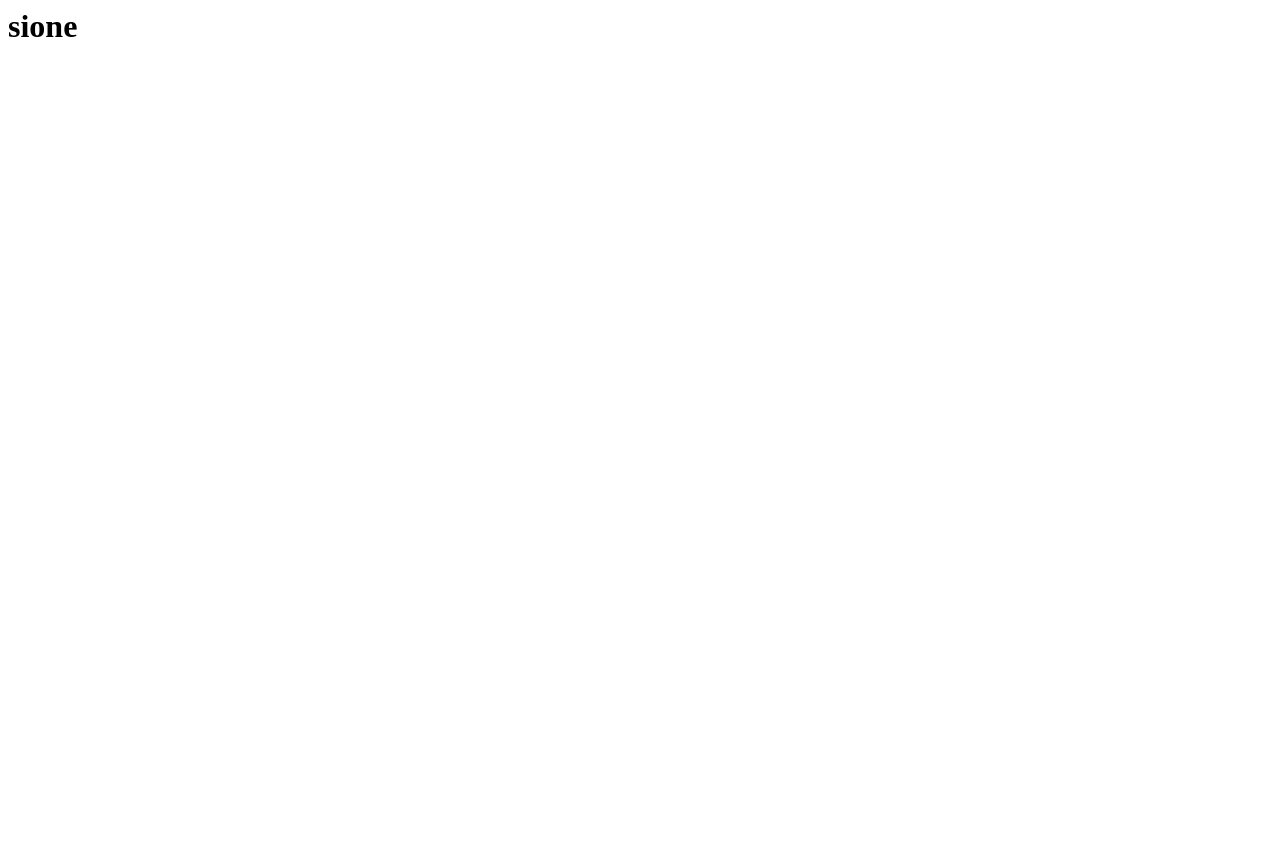
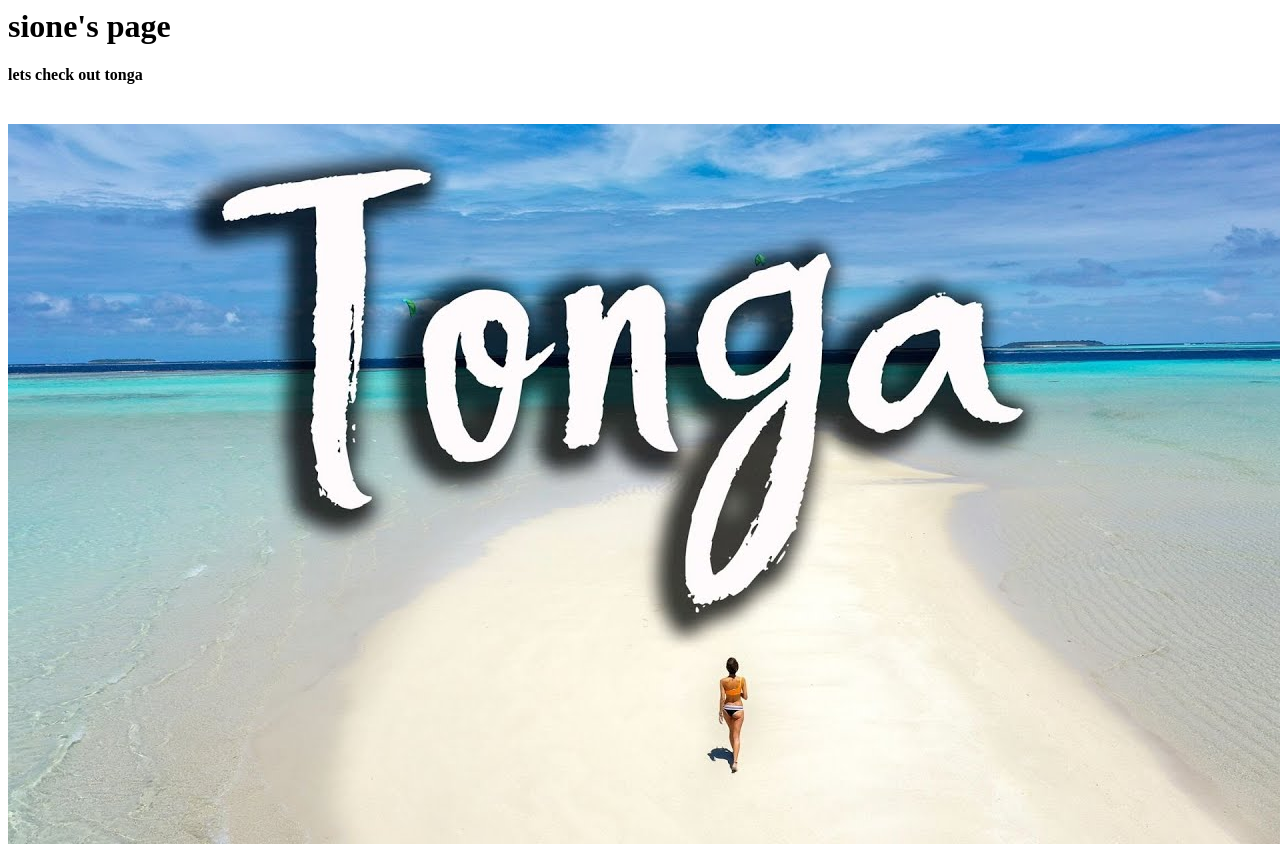
Before and after one commit to sionesmith/sionesmith.github.io, a plain HTML site: page index.html in a window 1280 px wide. Before the commit the page ends 800 px from the top, so only its background shows below. Drawn offline with Linux system fonts and the light colour scheme.

Commit message:
visit tonga

```diff
--- a/index.html
+++ b/index.html
@@ -1,3 +1,11 @@
 <html>
-    <h1>sione</h1>
+<head>
+<h1>sione's page</h1>
+</head>
+<Body>
+<h4>lets check out tonga</h4><br>
+<a href="https://tongatourism.travel/">
+<img src="tonga img.jpg">
+</a>
+<img src=" ">
 </html>
```
